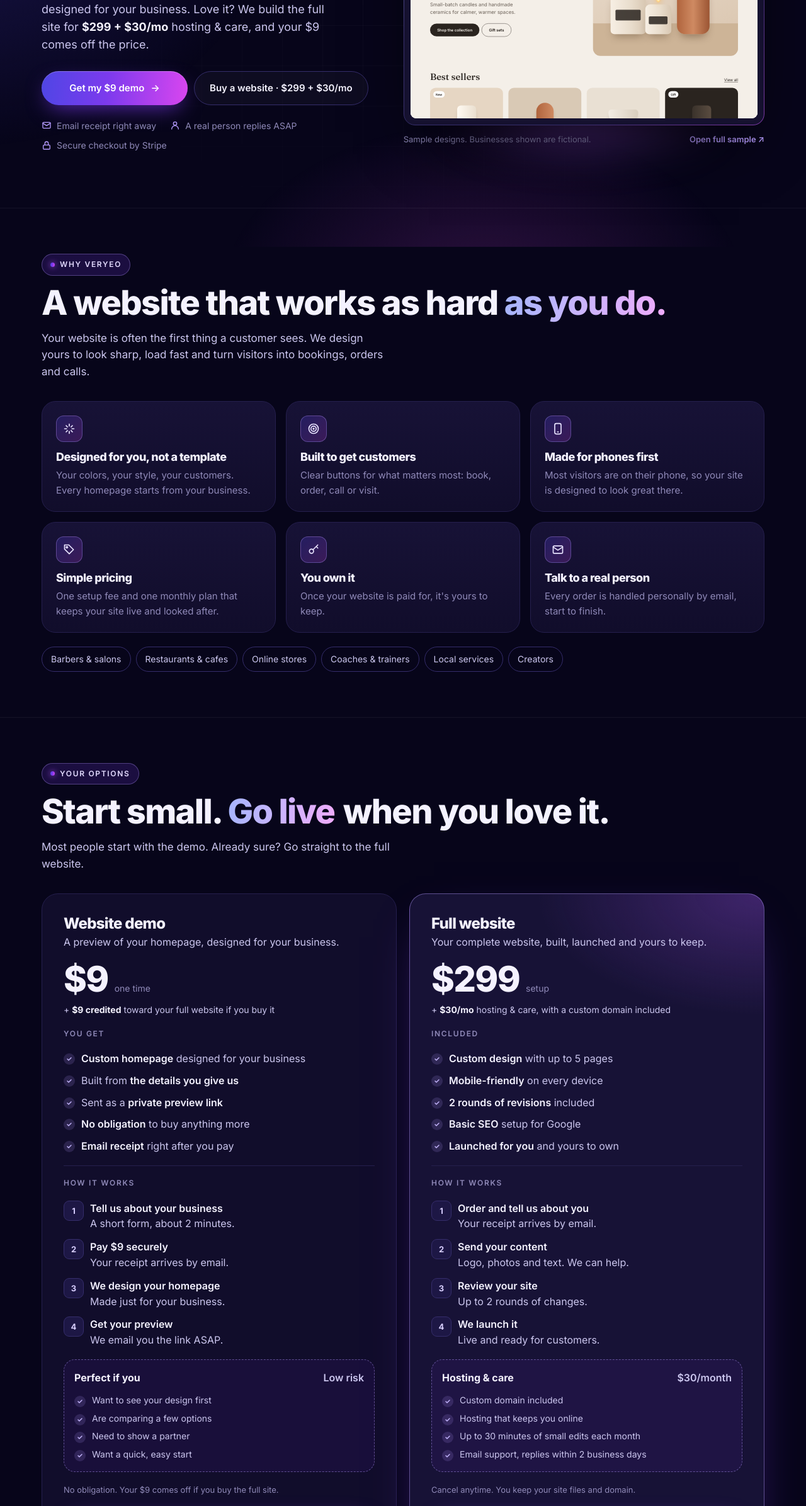
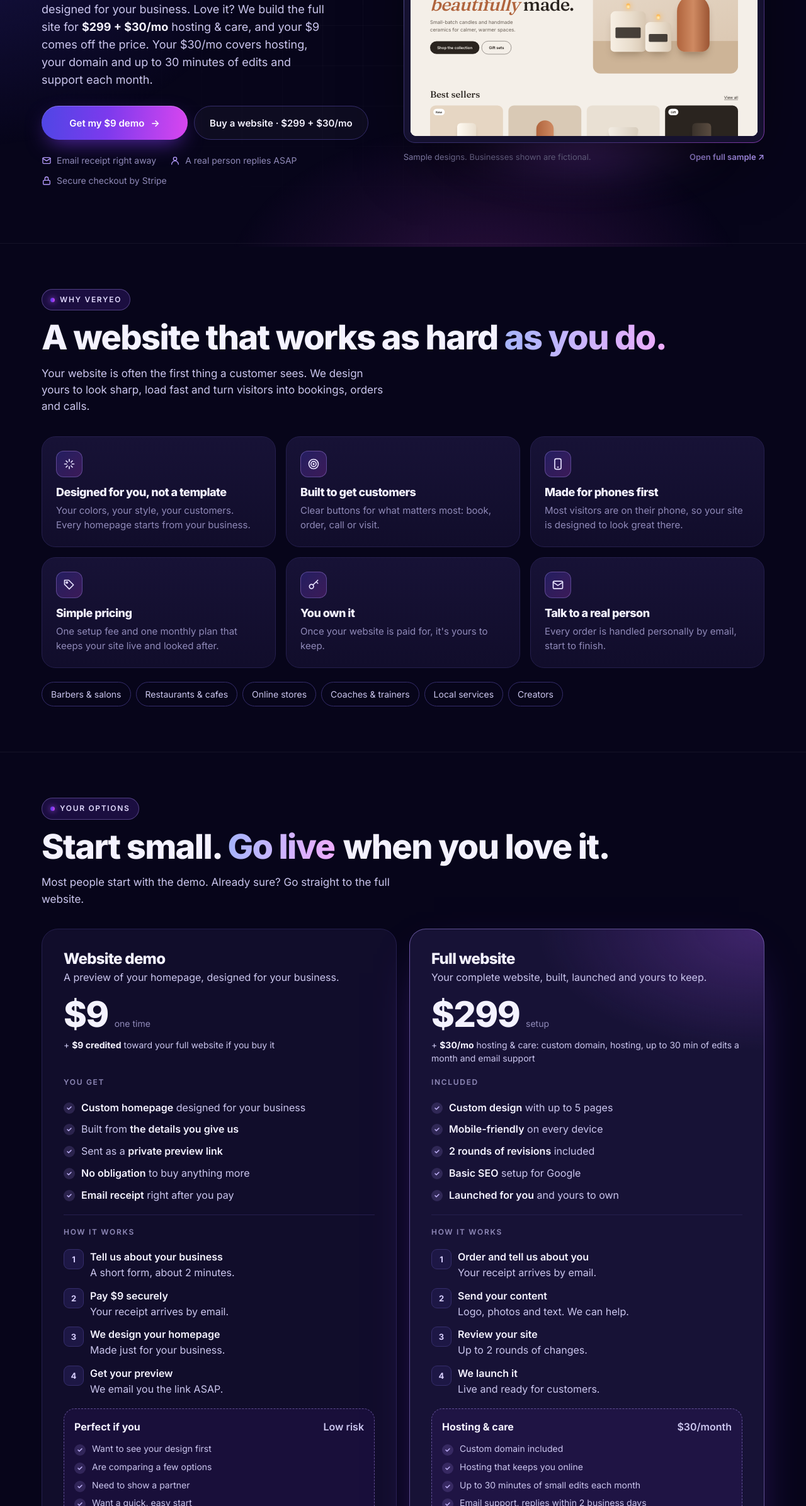
Before and after one commit to julienabed19/veryeo, a website: page public/index.html in a window 1280 px wide. Shown: the part 408-2800 px from the top of the page at 63% size. Drawn offline with Linux system fonts and the light colour scheme; a web font is replaced by a local one.

Commit message:
Update index.html

```diff
--- a/public/index.html
+++ b/public/index.html
@@ -31,7 +31,7 @@
 <section class="hero"><div class="wrap">
 <div>
 <h1>See your new website <span class="glow">before</span> you buy it.</h1>
-<p class="lead">Order a <b><span data-price="demo">$9</span> demo</b> and get a custom homepage designed for your business. Love it? We build the full site for <b><span data-price="website">$299</span> + <span data-price="care">$30</span>/mo</b> hosting &amp; care, and your $9 comes off the price.</p>
+<p class="lead">Order a <b><span data-price="demo">$9</span> demo</b> and get a custom homepage designed for your business. Love it? We build the full site for <b><span data-price="website">$299</span> + <span data-price="care">$30</span>/mo</b> hosting &amp; care, and your $9 comes off the price. <span class="lead-note">Your $30/mo covers hosting, your domain and up to 30 minutes of edits and support each month.</span></p>
 <div class="cta-row">
 <a class="btn primary" href="#order" data-pick="demo"><span>Get my <span data-price="demo">$9</span> demo</span><span class="arr">&rarr;</span></a>
 <a class="btn" href="#order" data-pick="website"><span>Buy a website &middot; <span data-price="website">$299</span> + <span data-price="care">$30</span>/mo</span></a>
@@ -118,7 +118,7 @@
 <div class="opt best">
 <div><h3>Full website</h3><p class="what">Your complete website, built, launched and yours to keep.</p></div>
 <div class="price"><b data-price="website">$299</b><span>setup</span></div>
-<p class="plus">+ <b><span data-price="care">$30</span>/mo</b> hosting &amp; care, with a custom domain included</p>
+<p class="plus">+ <b><span data-price="care">$30</span>/mo</b> hosting &amp; care: custom domain, hosting, up to 30 min of edits a month and email support</p>
 <h4>Included</h4>
 <ul class="list">
 <li><b>Custom design</b> with up to 5 pages</li>
@@ -139,7 +139,7 @@
 <div class="care-top"><b>Hosting &amp; care</b><span><span data-price="care">$30</span>/month</span></div>
 <ul class="list sm" data-care-points></ul>
 </div>
-<p class="note">Cancel anytime. You keep your site files and domain.</p>
+<p class="note">Edits are small changes like text, prices, hours or photos. Calls, extra edits and new pages or features are quoted separately. Cancel anytime. You keep your site files and domain.</p>
 <a class="btn primary" href="#order" data-pick="website"><span>Buy my website</span><span class="arr">&rarr;</span></a>
 </div>
 </div>
@@ -167,7 +167,7 @@
 <div class="field" id="demoField" hidden><label for="f-demo">Demo order number <span>(optional)</span></label><input id="f-demo" name="demoOrder" maxlength="40"></div>
 <p class="fine">You'll enter your name, email and phone on the secure payment page so we can reach you. Your email receipt arrives right after you pay.<span id="demoCodeNote" hidden> Bought a demo? Enter the code from your demo email on the payment page for <span data-price="demo">$9</span> off.</span></p>
 <div class="total"><span id="totalLabel">Demo total</span><b id="totalPrice"></b></div>
-<label class="careBox" id="careField" hidden><input type="checkbox" id="f-agree" name="agree"><span><b>Hosting &amp; care: <span data-price="care">$30</span>/month</b>I understand my website includes hosting &amp; care (custom domain, hosting, small monthly updates and support) for <span data-price="care">$30</span>/month, charged today and then monthly until I cancel. I can cancel anytime by email<span id="manageNote"></span>.</span></label>
+<label class="careBox" id="careField" hidden><input type="checkbox" id="f-agree" name="agree"><span><b>Hosting &amp; care: <span data-price="care">$30</span>/month</b>I understand my website includes hosting &amp; care (custom domain, hosting, up to 30 minutes of small edits a month, and email support with replies within 2 business days) for <span data-price="care">$30</span>/month, charged today and then monthly until I cancel. I can cancel anytime by email<span id="manageNote"></span>.</span></label>
 <button class="btn primary" type="submit" id="payBtn" style="width:100%"><span>Continue to secure payment</span><span class="arr">&rarr;</span></button>
 <p class="msg" id="msg" role="alert"></p>
 <div class="trust"><span>Payments by Stripe</span><span>Card, Apple Pay &amp; Google Pay</span><span>We never see your card</span></div>
```
